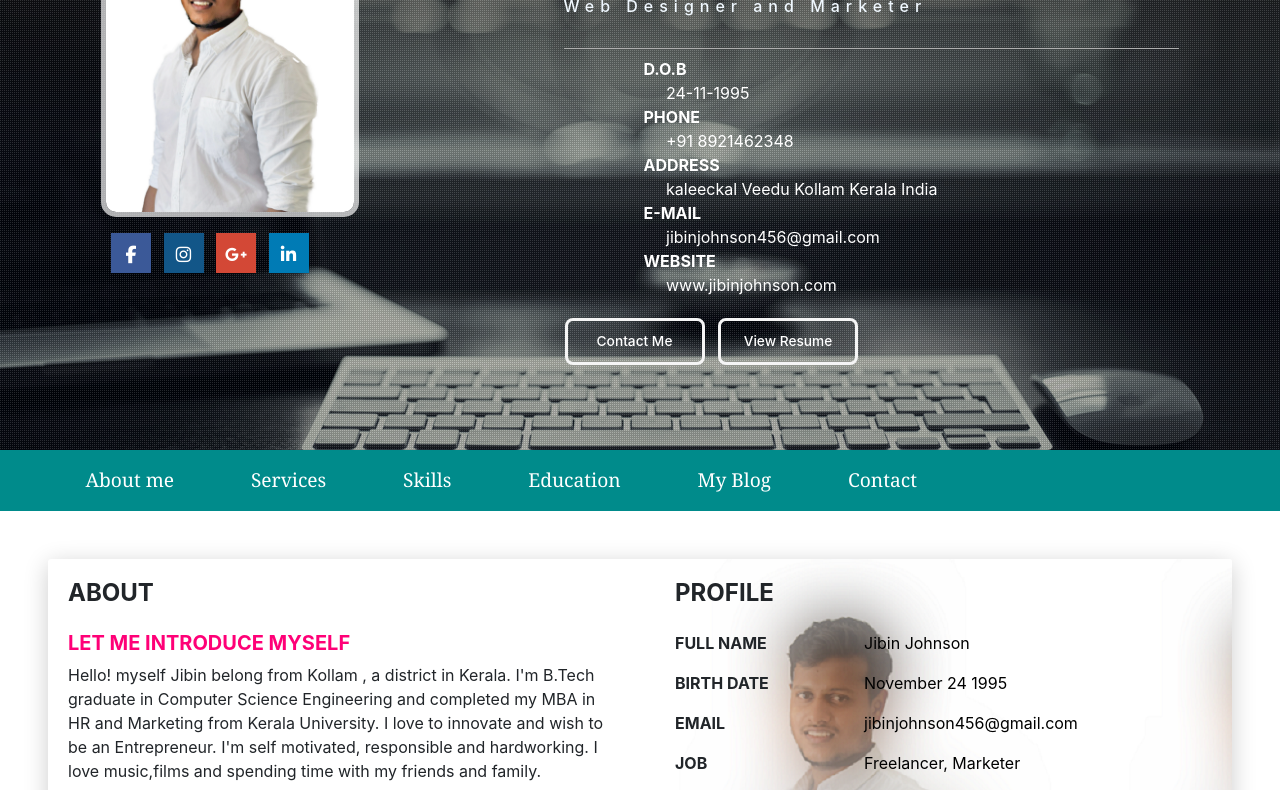
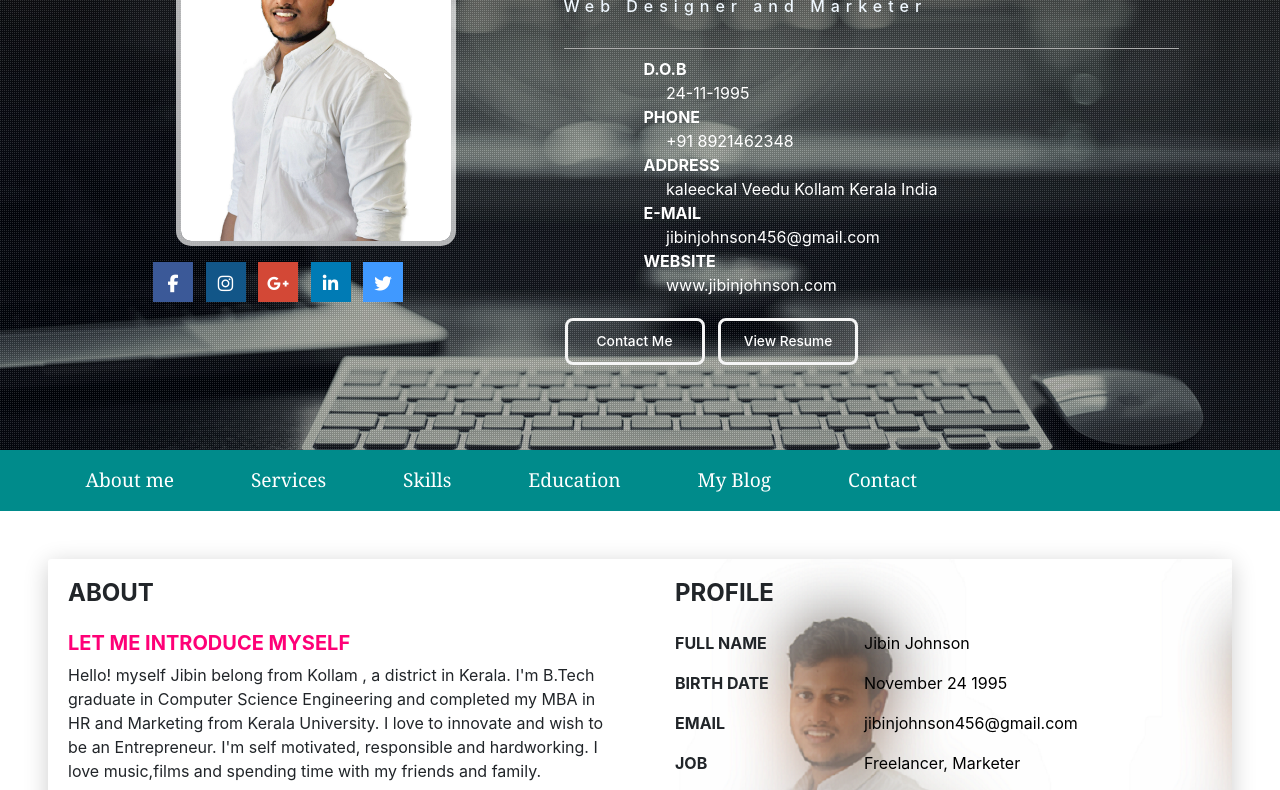
Before and after one commit to jibin9746/jibinjohnson.myweb, a plain HTML site: page index.html in a window 1280 px wide. Shown: the part 214-1004 px from the top of the page. Drawn offline with nearby package versions, Linux system fonts and the light colour scheme.

Commit message:
second commit

```diff
--- a/index.html
+++ b/index.html
@@ -24,12 +24,13 @@
 					<img src="images/img1.png"   alt=""/>
 
 
-                    <div class="social-wthree-icons   float-left ">
+                    <div class="social-wthree-icons pl-2">
 										<ul>
 											<li><a href="https://www.facebook.com/jibin.johnson.75" class="fa fa-facebook icon icon-border facebook"> </a></li>
 											<li><a href="https://www.instagram.com/jibi_______" class="fa fa-instagram icon icon-border instagram"> </a></li>
 											<li><a href="#" class="fa fa-google-plus icon icon-border googleplus"> </a></li>
 											<li><a href="#" class="fa fa-linkedin icon icon-border linkedin"> </a></li>
+                                            <li><a href="#" class="fa fa-twitter icon icon-border twitter"> </a></li>
 										</ul>
 
 
--- a/style.css
+++ b/style.css
@@ -11,7 +11,10 @@
 	padding: 4em 0;
 }
 .float-left img {
-    width: 60%;
+     margin-left: auto;
+  margin-right: auto;
+    display: block;
+    width: 65%;
     border: 5px solid rgba(255, 255, 255, 0.68);
     border-radius: 15px;
 }
@@ -63,7 +66,13 @@ ul.address li {
 /*-- social-wthree-icons --*/
 .social-wthree-icons ul {
     margin-top: 1rem;
-   margin-left: -34px;
+
+       margin-left: auto;
+  margin-right: auto;
+    display: block;
+
+
+
 
 }
 .social-wthree-icons ul li {
@@ -167,7 +176,21 @@ ul.address li {
 	-ms-box-shadow: inset 0 0 0 2px #007bb5;
 	box-shadow: inset 0 0 0 2px #007bb5;
 }
-
+ /* twitter */
+.icon-border.twitter::before {
+	-webkit-box-shadow: inset 0 0 0 48px #4099ff;
+	-moz-box-shadow: inset 0 0 0 48px #4099ff;
+	-o-box-shadow: inset 0 0 0 48px #4099ff;
+	-ms-box-shadow: inset 0 0 0 48px #4099ff;
+	box-shadow: inset 0 0 0 48px #4099ff;
+}
+.icon-border.twitter:hover::before {
+	-webkit-box-shadow: inset 0 0 0 2px #4099ff;
+	-moz-box-shadow: inset 0 0 0 2px #4099ff;
+	-o-box-shadow: inset 0 0 0 2px #4099ff;
+	-ms-box-shadow: inset 0 0 0 2px #4099ff;
+	box-shadow: inset 0 0 0 2px #4099ff;
+}
 /*-- //social-wthree-icons --*/
 .btn-primary {
     background-color: #0086b3;
@@ -295,7 +318,7 @@ ul.nav.navbar li a:hover,ul.nav.navbar li a.active,ul.nav.navbar li a:focus {
     background-color: #0EABE859;
 }
 .progress-bar {
-    background-color:#26a7d9;
+    background-color:#1258c5;
 }
 .bar-grids h6 {
     font-size: 1.1em;
```
